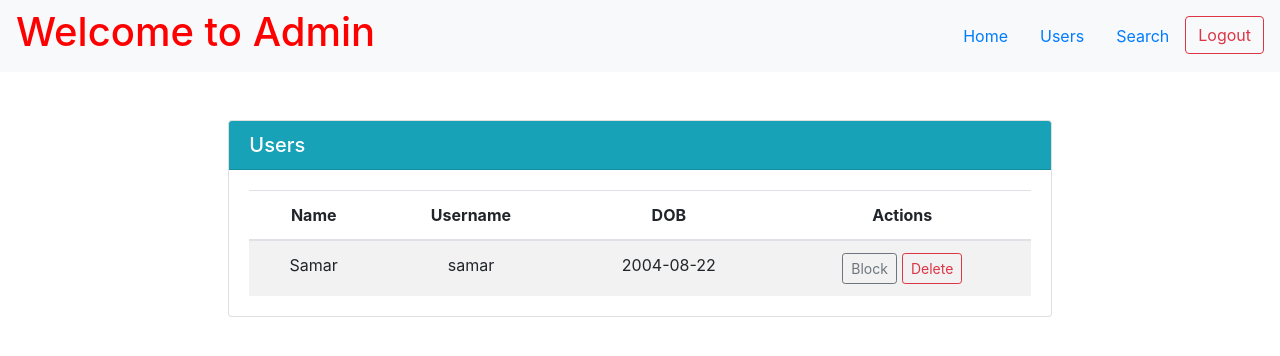
After one commit to 24f1002643/quiz_master-v1, a Flask app: page /admin/users in a window 1280 px wide. The commit adds this page. Shown: the top 356 px of the page. Run offline with Flask 3, Linux system fonts and the light colour scheme; a user stored in the database is signed in; some libraries are stand-ins or nearby versions.

Commit message:
admin can see users

```diff
--- a/app.py
+++ b/app.py
@@ -21,6 +21,8 @@ class User(db.Model):
     username = db.Column(db.String(255), nullable=False, unique=True)
     password = db.Column(db.String(255), nullable=False)
     dob = db.Column(db.Date)
+    deleted = db.Column(db.Boolean, default=0)
+    blocked = db.Column(db.Boolean, default=0)
     score = db.relationship("Score", backref="user")
 
 class Subject(db.Model):
@@ -74,6 +76,7 @@ with app.app_context():
     if not os.path.exists("./instance/database.sqlite3") or not os.path.getsize("./instance/database.sqlite3"):
         db.create_all()
         db.session.add(Admin(username="admin", password="admin"))
+        db.session.add(User(name="Samar", username="samar", password="4554", dob=datetime.strptime("2004-08-22", r'%Y-%m-%d').date()))
         db.session.commit()
 
 
@@ -190,6 +193,38 @@ def admin_quiz():
 
     return render_template("admin_quiz.html", subjects=subject_data)
     ...
+
+@app.route("/admin/users")
+@app.route("/admin/user/<action>/<int:id>", methods=["POST"])
+def admin_users(action=None, id=None):
+    if request.method == "POST":
+        if action == "block":
+            user = User.query.filter_by(id=id).first()
+            if user:
+                user.blocked = 1
+                db.session.commit()
+        elif action == "unblock":
+            user = User.query.filter_by(id=id).first()
+            if user:
+                user.blocked = 0
+                db.session.commit()
+        elif action == "delete":
+            user = User.query.filter_by(id=id).first()
+            if user:
+                user.deleted = 1
+                db.session.commit()
+        return redirect("/admin/users")
+
+    if 'username' in session:
+        admin = Admin.query.filter_by(username=session["username"]).first()
+        if not admin:
+            flash("Invalid Credentials!", "error")
+            return redirect(url_for("index"))
+    else:
+        return redirect(url_for("index"))
+
+    users = User.query.filter(User.deleted == 0).all()
+    return render_template("admin_users.html", users=users)
 
 @app.route("/<username>")
 def user(username):
--- a/templates/admin.html
+++ b/templates/admin.html
@@ -34,6 +34,9 @@
             <h1>Welcome to Admin</h1>
         </a>
         <ul class="nav ml-auto">
+            <li class="nav-item">
+                <a class="nav-link" href="/admin/users">Users</a>
+            </li>
             <li class="nav-item">
                 <a class="nav-link" href="/admin/quiz">Quiz</a>
             </li>
--- a/templates/admin_quiz.html
+++ b/templates/admin_quiz.html
@@ -37,8 +37,6 @@
         border-color: #f5c6cb;
     }
 </style>
-
-
 {% endblock %}
 {% block title %}Quiz{% endblock %}
 {% block content %}
@@ -50,6 +48,9 @@
         <ul class="nav ml-auto">
             <li class="nav-item">
                 <a class="nav-link" href="/admin/dashboard">Home</a>
+            </li>
+            <li class="nav-item">
+                <a class="nav-link" href="/admin/users">Users</a>
             </li>
             <li class="nav-item">
                 <a class="nav-link" href="">Search</a>
--- /dev/null
+++ b/templates/admin_users.html
@@ -0,0 +1,80 @@
+{% extends 'base.html' %}
+{% block head %}
+<style>
+    .action_button {
+        margin-right: 5px;
+    }
+</style>
+{% endblock %}
+{% block title %}Users{% endblock %}
+{% block content %}
+<div class="page-wrapper">
+    <nav class="navbar navbar-expand-lg navbar-light bg-light">
+        <a href="/admin/dashboard" style="text-decoration: none; color: red;">
+            <h1>Welcome to Admin</h1>
+        </a>
+        <ul class="nav ml-auto">
+            <li class="nav-item">
+                <a class="nav-link" href="/admin/dashboard">Home</a>
+            </li>
+            <li class="nav-item">
+                <a class="nav-link" href="/admin/users">Users</a>
+            </li>
+            <li class="nav-item">
+                <a class="nav-link" href="">Search</a>
+            </li>
+            <li>
+                <form action="/logout" class="d-inline">
+                    <button type="submit" class="btn btn-outline-danger">Logout</button>
+                </form>
+            </li>
+        </ul>
+    </nav>
+    <div class="d-flex justify-content-center mt-5">
+        <div class="col-md-8">
+            <div class="card">
+                <div class="card-header bg-info text-white d-flex align-items-center justify-content-between">
+                    <h5 class="card-title m-0">Users</h5>
+                </div>
+                <div class="card-body">
+                    <table class="table table-striped mb-0 text-center">
+                        <thead>
+                            <tr>
+                                <th class="text-center">Name</th>
+                                <th class="text-center">Username</th>
+                                <th class="text-center">DOB</th>
+                                <th class="text-center">Actions</th>
+                            </tr>
+                        </thead>
+                        <tbody>
+                            {% for user in users %}
+                            <tr>
+                                <td class="text-center">{{ user.name }}</td>
+                                <td class="text-center">{{ user.username }}</td>
+                                <td class="text-center">{{ user.dob }}</td>
+                                <td class="text-center">
+                                    <div class="d-flex justify-content-center">
+                                        {% if user.blocked == 0 %}
+                                        <form action="/admin/user/block/{{ user.id }}" method="post" class="mb-0 me-2">
+                                            <button class="btn btn-outline-secondary btn-sm action_button" type="submit">Block</button>
+                                        </form>
+                                        {% else %}
+                                        <form action="/admin/user/unblock/{{ user.id }}" method="post" class="mb-0 me-2">
+                                            <button class="btn btn-outline-secondary btn-sm action_button" type="submit">Unblock</button>
+                                        </form>
+                                        {% endif %}
+                                        <form action="/admin/user/delete/{{ user.id }}" method="post" onsubmit="return confirm('Are you sure you want to delete this user?');" class="mb-0">
+                                            <button class="btn btn-outline-danger btn-sm" type="submit">Delete</button>
+                                        </form>
+                                    </div>
+                                </td>
+                            </tr>
+                            {% endfor %}
+                        </tbody>
+                    </table>
+                </div>
+            </div>
+        </div>
+    </div>
+</div>
+{% endblock %}
```
Also changed, not shown: instance/database.sqlite3.
